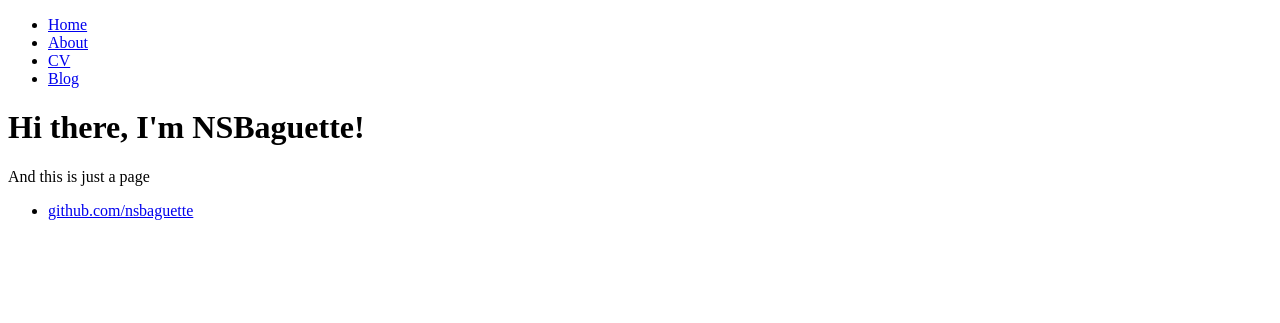
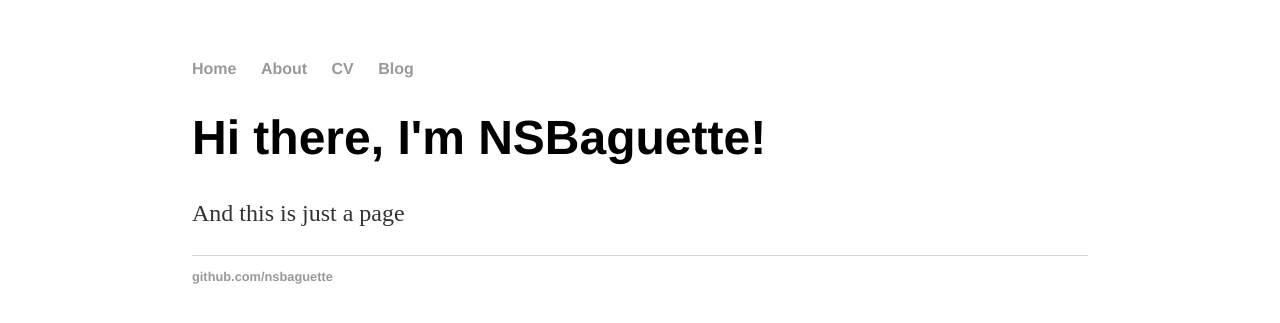
Before and after one commit to NSBaguette/nsbaguette.github.io, a Jekyll site: the page built from index.html, in a window 1280 px wide. Shown: the top 323 px of the page. Built offline with Jekyll 4.4.1, drawn with Linux system fonts in a browser that asks for light colours.

Commit message:
revert css changes

```diff
--- a/_layouts/default.html
+++ b/_layouts/default.html
@@ -3,7 +3,7 @@
 		<head>
 			<title>{{ page.title }}</title>
 			<!-- link to main stylesheet -->
-			<link rel="stylesheet" type="text/css" href="/_css/main.css">
+			<link rel="stylesheet" type="text/css" href="/css/main.css">
 		</head>
 		<body>
 			<nav>
```
Also changed, not shown: css/main.css (renamed from _css/main.css).
